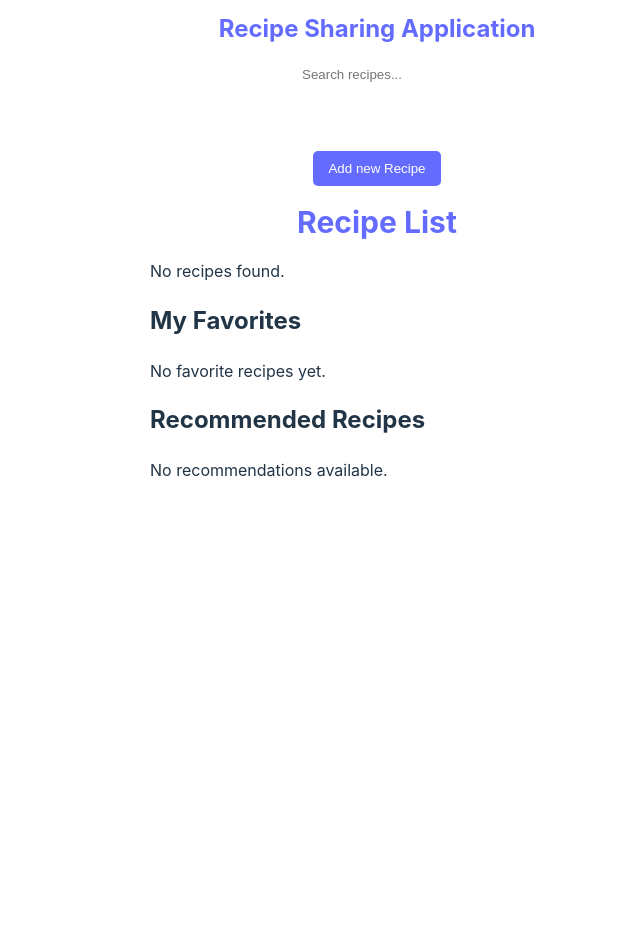
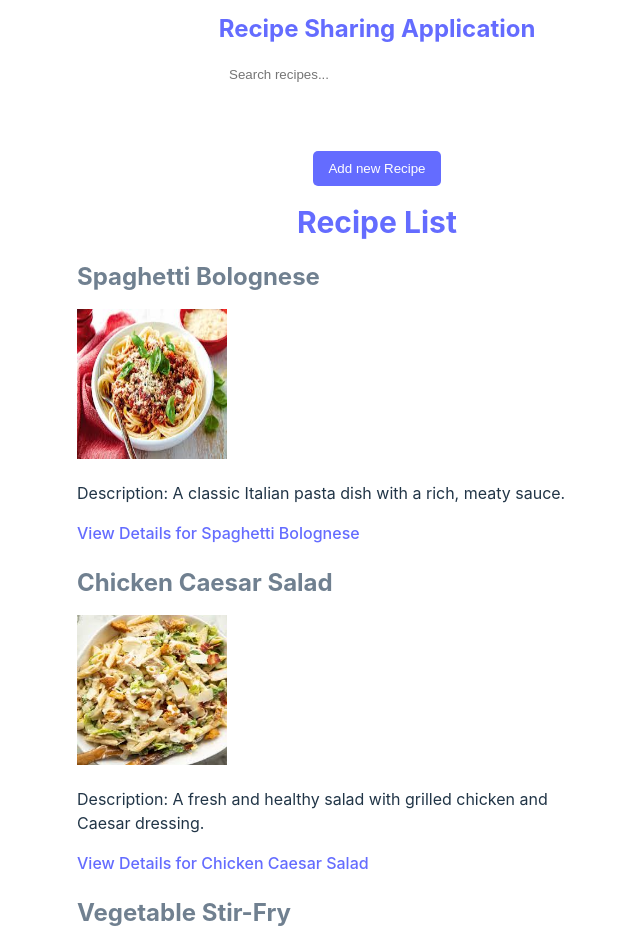
Before and after one commit to iamkayourday/recipe-sharing-app-dummy, a React (Vite) app: page /#/ in a window 1280 px wide. Shown: the top 943 px of the page, without its empty margins (263-903 px from the left). Before the commit the page ends 800 px from the top, so only its background shows below. Built offline with nearby package versions, Linux system fonts and the light colour scheme.

Commit message:
Alignment

```diff
--- a/src/components/RecipeList.jsx
+++ b/src/components/RecipeList.jsx
@@ -50,27 +50,29 @@ const RecipeList = () => {
 
       {/* Conditionally render the Add Recipe Form */}
       {showAddForm && <AddRecipeForm />}
+      <div className='display'>
       {filteredRecipes.length > 0 ? (
         filteredRecipes.map((recipe) => (
           <div className='list' key={recipe.id}>
-            <h2 style={{ color: "slategray" }}>{recipe.title}</h2>
+
+              <h2 className='title' style={{ color: "slategray" }}>{recipe.title}</h2>
 
               {/* Display the recipe's image */}
-            <div className='display'>
+
                 {recipe.image ? (
-                <img src={recipe.image} alt={recipe.title} style={{ maxWidth: '200px'  }} />
+                  <img src={recipe.image} alt={recipe.title} style={{ width: '150px',height:"150px"  }} />
                 ) : (
                   <img  src="https://via.placeholder.com/150" alt="recipe img" />
                 )}
                 <p style={{ height: 'auto', width:"500px" }}>Description: {recipe.description}</p>
                 <Link to={`/recipe/${recipe.id}`}>View Details for {recipe.title}</Link>
             </div>
-          </div>
+
         ))
       ) : (
-        <p>No recipes found.</p>
+        <p className='no'>No recipes found.</p>
       )}
-
+</div>
       <FavoritesList />
       <RecommendationsList />
     </div>
--- a/src/components/recipeStore.js
+++ b/src/components/recipeStore.js
@@ -4,6 +4,41 @@ const generateUniqueId = () => crypto.randomUUID();
 
 const useRecipeStore = create((set) => ({
   recipes: JSON.parse(localStorage.getItem('recipes')) || [
+    {
+      id: generateUniqueId(),
+      title: "Spaghetti Bolognese",
+      description: "A classic Italian pasta dish with a rich, meaty sauce.",
+      instruction: "Cook spaghetti according to package instructions. Sauté minced garlic and onions, then add ground beef. Cook until browned. Add tomato sauce, Italian herbs, salt, and pepper. Simmer for 20 minutes. Serve sauce over cooked spaghetti, and garnish with grated Parmesan cheese.",
+      image: "public/img/sphaghetti.jpg"
+    },
+    {
+      id: generateUniqueId(),
+      title: "Chicken Caesar Salad",
+      description: "A fresh and healthy salad with grilled chicken and Caesar dressing.",
+      instruction: "Grill chicken breast seasoned with salt and pepper until cooked through. Slice into strips. Toss chopped romaine lettuce with Caesar dressing, croutons, and Parmesan cheese. Top with grilled chicken strips.",
+      image: "public/img/chicken.jpg"
+    },
+    {
+      id: generateUniqueId(),
+      title: "Vegetable Stir-Fry",
+      description: "A quick and easy stir-fry with fresh vegetables and savory sauce.",
+      instruction: "Heat oil in a wok. Add garlic and ginger, and stir-fry until fragrant. Add chopped vegetables like bell peppers, broccoli, and carrots. Stir-fry for 5 minutes. Add soy sauce, oyster sauce, and a pinch of sugar. Stir-fry until vegetables are tender but crisp.",
+      image: "public/img/Vegetable-Stir-Fry.jpg"
+    },
+    {
+      id: generateUniqueId(),
+      title: "Pancakes",
+      description: "Fluffy pancakes perfect for a delicious breakfast.",
+      instruction: "In a bowl, whisk together flour, sugar, baking powder, and a pinch of salt. In another bowl, beat eggs, milk, and melted butter. Combine wet and dry ingredients. Heat a non-stick pan, and pour in batter to form pancakes. Cook until bubbles form, then flip and cook until golden. Serve with syrup.",
+      image: "public/img/Pancakes.jpg"
+    },
+    {
+      id: generateUniqueId(),
+      title: "Beef Tacos",
+      description: "Tasty tacos filled with seasoned ground beef and fresh toppings.",
+      instruction: "Cook ground beef in a pan with taco seasoning until browned. Warm taco shells in the oven. Fill shells with beef, shredded lettuce, diced tomatoes, shredded cheese, and a dollop of sour cream.",
+      image: "public/img/Beef-Tacos.jpg"
+    },
 
   ],
   filteredRecipes: JSON.parse(localStorage.getItem('recipes')) || [],
--- a/src/index.css
+++ b/src/index.css
@@ -137,11 +137,9 @@ input.search-input {
   }
   div.display {
     margin-left: 150px;
-  /* padding-left: 30px;
-  margin: 120px; */
-  /* display: flex; */
-  /* justify-content: center; */
+
   }
+
   .fav {
     padding-left: 160px;
   }
```
Lines whose indentation alone changed are shown as unchanged.
